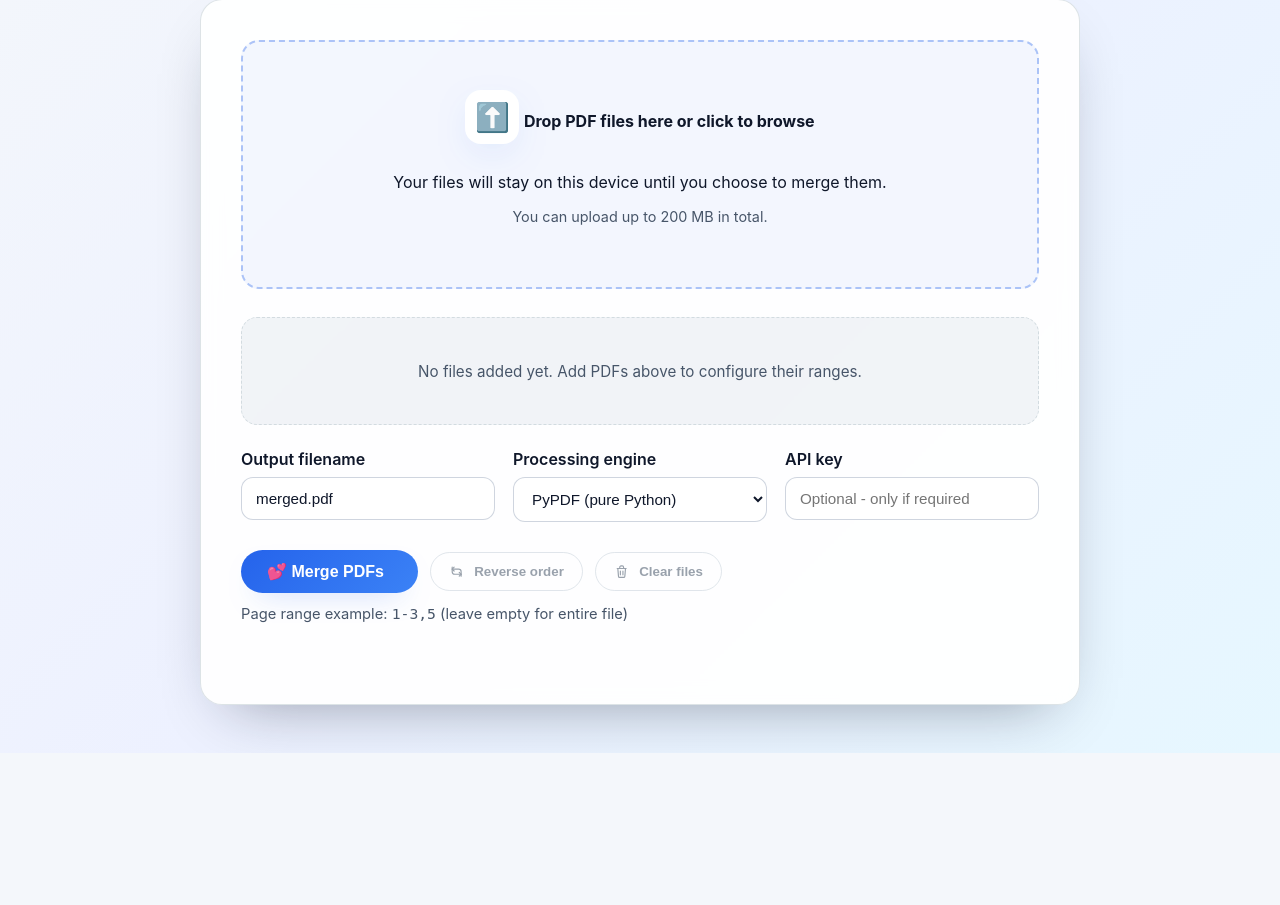
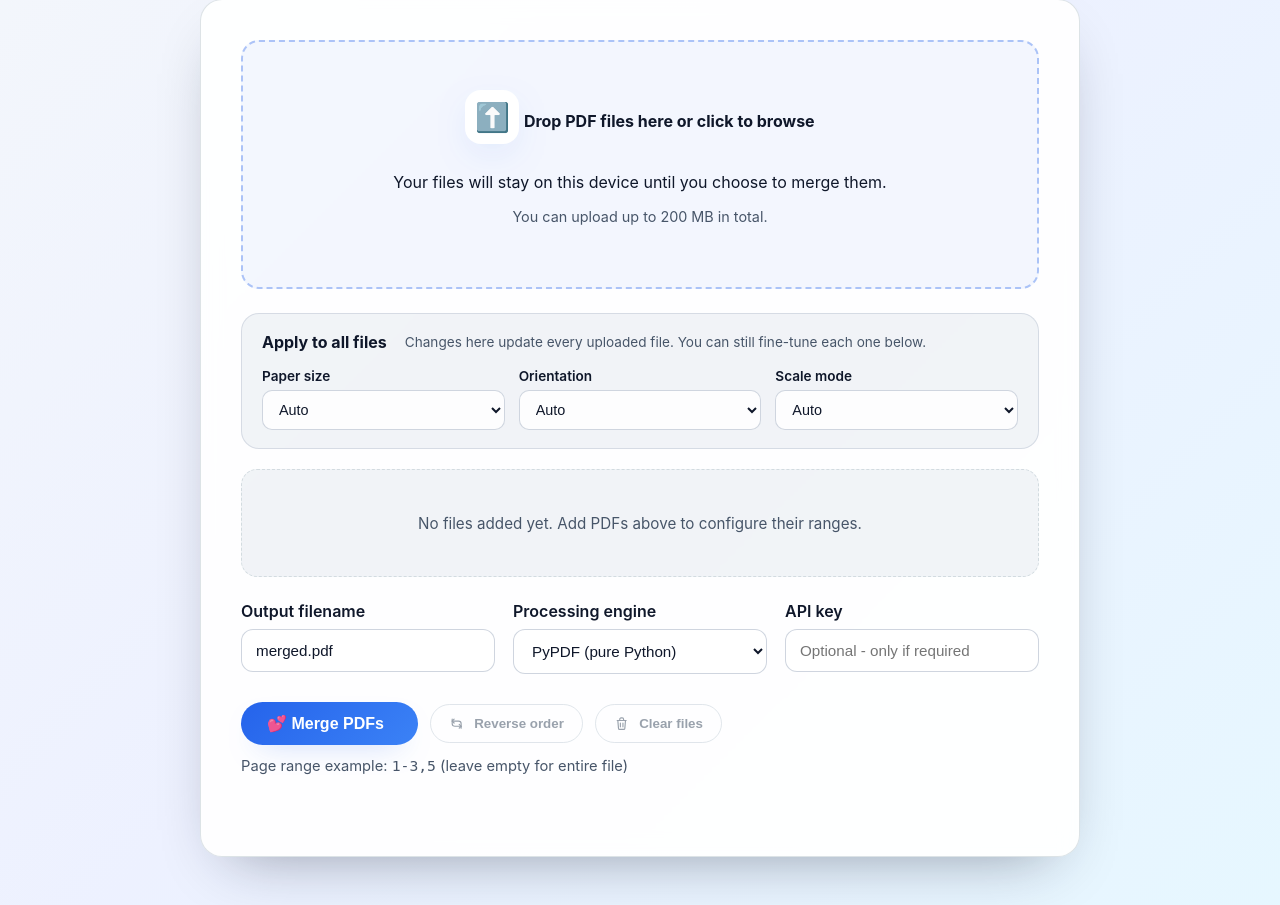
Before and after one commit to Mugen-Houyou/fastapi-pdf-merger, a FastAPI app: page / in a window 1280 px wide. Shown: the part 167-1072 px from the top of the page. Before the commit the page ends 920 px from the top, so only its background shows below. Run offline with FastAPI, Linux system fonts and the light colour scheme; some web fonts are replaced.

Commit message:
Add global dropdown controls for batch PDF options

```diff
--- a/app/static/css/app.css
+++ b/app/static/css/app.css
@@ -91,6 +91,54 @@ body.app {
     pointer-events: none;
 }
 
+.global-controls {
+    margin-top: 24px;
+    padding: 18px 20px;
+    border-radius: 18px;
+    background: rgba(148, 163, 184, .12);
+    border: 1px solid rgba(148, 163, 184, .3);
+    display: flex;
+    flex-direction: column;
+    gap: 16px;
+}
+
+.global-controls-header {
+    display: flex;
+    flex-wrap: wrap;
+    align-items: center;
+    gap: 10px 18px;
+}
+
+.global-controls-title {
+    font-weight: 700;
+    font-size: 1rem;
+    color: var(--text);
+}
+
+.global-controls-description {
+    font-size: .85rem;
+    color: var(--muted);
+}
+
+.global-controls-grid {
+    display: grid;
+    grid-template-columns: repeat(auto-fit, minmax(180px, 1fr));
+    gap: 14px;
+}
+
+.global-controls-grid label {
+    display: flex;
+    flex-direction: column;
+    gap: 6px;
+    font-size: .85rem;
+    color: var(--muted);
+}
+
+.global-controls-grid label span {
+    font-weight: 600;
+    color: var(--text);
+}
+
 .upload-limit {
     margin-top: 12px;
     color: var(--muted);
@@ -112,7 +160,7 @@ body.app {
 }
 
 .file-list {
-    margin: 28px 0 14px;
+    margin: 20px 0 14px;
     display: flex;
     flex-direction: column;
     gap: 12px;
--- a/app/static/js/app.js
+++ b/app/static/js/app.js
@@ -12,6 +12,9 @@
   const clearBtn = $('#clearBtn');
   const reverseBtn = $('#reverseBtn');
   const status = $('#status');
+  const globalPaper = $('#globalPaper');
+  const globalOrientation = $('#globalOrientation');
+  const globalFit = $('#globalFit');
 
   const { apiKeyRequired, defaults, endpoints, i18n = {}, locale = 'en', limits = {} } = window.__PDFMERGER__ || {
     apiKeyRequired: false,
@@ -23,6 +26,12 @@
   };
 
   const ROTATION_ORIENTATIONS = new Set(['rotate90', 'rotate180', 'rotate270']);
+
+  let globalOptions = {
+    paper_size: defaults.paper_size || 'auto',
+    orientation: defaults.orientation || 'auto',
+    fit_mode: defaults.fit_mode || 'auto',
+  };
 
   const translate = (key, params = {}) => {
     const parts = key.split('.');
@@ -332,11 +341,51 @@
     });
   };
 
-  const createDefaultOptions = () => ({
-    paper_size: defaults.paper_size || 'auto',
-    orientation: defaults.orientation || 'auto',
-    fit_mode: defaults.fit_mode || 'auto',
-  });
+  const createDefaultOptions = () => {
+    const orientation = globalOptions.orientation || 'auto';
+    return {
+      paper_size: globalOptions.paper_size || 'auto',
+      orientation,
+      fit_mode: ROTATION_ORIENTATIONS.has(orientation)
+        ? 'auto'
+        : (globalOptions.fit_mode || 'auto'),
+    };
+  };
+
+  const syncGlobalControls = () => {
+    if (globalPaper) globalPaper.value = globalOptions.paper_size || 'auto';
+    if (globalOrientation) globalOrientation.value = globalOptions.orientation || 'auto';
+    if (globalFit) {
+      const rotation = ROTATION_ORIENTATIONS.has(globalOptions.orientation);
+      if (rotation) {
+        globalFit.value = 'auto';
+        globalFit.disabled = true;
+      } else {
+        globalFit.disabled = false;
+        globalFit.value = globalOptions.fit_mode || 'auto';
+      }
+    }
+  };
+
+  const applyGlobalChange = (key, value, { forceFitAuto = false } = {}) => {
+    globalOptions = { ...globalOptions, [key]: value };
+    if (forceFitAuto) {
+      globalOptions.fit_mode = 'auto';
+    }
+
+    const previousOptions = fileOptions.slice();
+    fileOptions = files.map((_, index) => {
+      const existing = previousOptions[index]
+        ? { ...previousOptions[index] }
+        : createDefaultOptions();
+      const next = { ...existing, [key]: value };
+      if (forceFitAuto) next.fit_mode = 'auto';
+      return next;
+    });
+
+    refreshList();
+    syncGlobalControls();
+  };
 
   const addFiles = (newFiles) => {
     if (!newFiles?.length) return;
@@ -350,6 +399,7 @@
       fileOptions.push(createDefaultOptions());
     });
     refreshList();
+    syncGlobalControls();
   };
 
   const removeFile = (i) => {
@@ -513,12 +563,20 @@
       if (files.length <= 1) return;
       files.reverse();
       ranges.reverse();
+      fileOptions.reverse();
       refreshList();
       setStatus(translate('messages.reordered'), 'info');
     });
   }
 
-  clearBtn.addEventListener('click', () => { files = []; ranges = []; refreshList(); setStatus(translate('messages.cleared'), 'info'); });
+  clearBtn.addEventListener('click', () => {
+    files = [];
+    ranges = [];
+    fileOptions = [];
+    refreshList();
+    setStatus(translate('messages.cleared'), 'info');
+    syncGlobalControls();
+  });
 
   mergeBtn.addEventListener('click', async () => {
     if (files.length === 0) { alert(translate('messages.select_one')); return; }
@@ -604,4 +662,32 @@
       mergeBtn.textContent = translate('buttons.merge');
     }
   });
+
+  if (globalPaper) {
+    globalPaper.addEventListener('change', () => {
+      const value = globalPaper.value || 'auto';
+      applyGlobalChange('paper_size', value);
+    });
+  }
+
+  if (globalOrientation) {
+    globalOrientation.addEventListener('change', () => {
+      const value = globalOrientation.value || 'auto';
+      const isRotation = ROTATION_ORIENTATIONS.has(value);
+      applyGlobalChange('orientation', value, { forceFitAuto: isRotation });
+    });
+  }
+
+  if (globalFit) {
+    globalFit.addEventListener('change', () => {
+      if (ROTATION_ORIENTATIONS.has(globalOptions.orientation)) {
+        syncGlobalControls();
+        return;
+      }
+      const value = globalFit.value || 'auto';
+      applyGlobalChange('fit_mode', value);
+    });
+  }
+
+  syncGlobalControls();
 })();
--- a/app/templates/index.html
+++ b/app/templates/index.html
@@ -19,6 +19,42 @@
       <p class="upload-limit">{{ t.upload_limit_note.format(limit=limits.total_upload_mb) }}</p>
     </div>
   </label>
+
+  <section class="global-controls" aria-label="{{ t.global_controls_title }}">
+    <div class="global-controls-header">
+      <span class="global-controls-title">{{ t.global_controls_title }}</span>
+      <span class="global-controls-description">{{ t.global_controls_description }}</span>
+    </div>
+    <div class="global-controls-grid">
+      <label>
+        <span>{{ t.paper_size_label }}</span>
+        <select id="globalPaper" class="option-select">
+          <option value="auto" {% if defaults.paper_size == 'auto' %}selected{% endif %}>{{ t.paper_size_auto }}</option>
+          <option value="A4" {% if defaults.paper_size == 'A4' %}selected{% endif %}>{{ t.paper_size_a4 }}</option>
+          <option value="Letter" {% if defaults.paper_size == 'Letter' %}selected{% endif %}>{{ t.paper_size_letter }}</option>
+        </select>
+      </label>
+      <label>
+        <span>{{ t.orientation_label }}</span>
+        <select id="globalOrientation" class="option-select">
+          <option value="auto" {% if defaults.orientation == 'auto' %}selected{% endif %}>{{ t.orientation_auto }}</option>
+          <option value="portrait" {% if defaults.orientation == 'portrait' %}selected{% endif %}>{{ t.orientation_portrait }}</option>
+          <option value="landscape" {% if defaults.orientation == 'landscape' %}selected{% endif %}>{{ t.orientation_landscape }}</option>
+          <option value="rotate90" {% if defaults.orientation == 'rotate90' %}selected{% endif %}>{{ t.orientation_rotate90 }}</option>
+          <option value="rotate180" {% if defaults.orientation == 'rotate180' %}selected{% endif %}>{{ t.orientation_rotate180 }}</option>
+          <option value="rotate270" {% if defaults.orientation == 'rotate270' %}selected{% endif %}>{{ t.orientation_rotate270 }}</option>
+        </select>
+      </label>
+      <label>
+        <span>{{ t.scale_mode_label }}</span>
+        <select id="globalFit" class="option-select">
+          <option value="auto" {% if defaults.fit_mode == 'auto' %}selected{% endif %}>{{ t.scale_mode_auto }}</option>
+          <option value="letterbox" {% if defaults.fit_mode == 'letterbox' %}selected{% endif %}>{{ t.scale_mode_letterbox }}</option>
+          <option value="crop" {% if defaults.fit_mode == 'crop' %}selected{% endif %}>{{ t.scale_mode_crop }}</option>
+        </select>
+      </label>
+    </div>
+  </section>
 
   <div id="files" class="file-list empty">
     <p class="empty-state">{{ t.empty_state }}</p>
--- a/app/utils/i18n.py
+++ b/app/utils/i18n.py
@@ -30,17 +30,22 @@ TRANSLATIONS: Dict[str, Dict[str, Any]] = {
             "engine_pypdf": "PyPDF (pure Python)",
             "engine_pikepdf": "pikepdf (fast C++ backend)",
             "paper_size_label": "Paper size",
+            "paper_size_auto": "Auto",
             "paper_size_a4": "A4",
             "paper_size_letter": "U.S. Letter",
             "orientation_label": "Orientation",
+            "orientation_auto": "Auto",
             "orientation_portrait": "Portrait",
             "orientation_landscape": "Landscape",
             "orientation_rotate90": "Rotate 90°",
             "orientation_rotate180": "Rotate 180°",
             "orientation_rotate270": "Rotate 270°",
             "scale_mode_label": "Scale mode",
+            "scale_mode_auto": "Auto",
             "scale_mode_letterbox": "Letterbox (contain)",
             "scale_mode_crop": "Crop (cover)",
+            "global_controls_title": "Apply to all files",
+            "global_controls_description": "Changes here update every uploaded file. You can still fine-tune each one below.",
             "merge_button": "💕 Merge PDFs",
             "reverse_button": "Reverse order",
             "clear_button": "Clear files",
@@ -118,17 +123,22 @@ TRANSLATIONS: Dict[str, Dict[str, Any]] = {
             "engine_pypdf": "PyPDF (순수 파이썬)",
             "engine_pikepdf": "pikepdf (고속 C++ 백엔드)",
             "paper_size_label": "용지 크기",
+            "paper_size_auto": "자동",
             "paper_size_a4": "A4",
             "paper_size_letter": "U.S. 레터",
             "orientation_label": "방향",
+            "orientation_auto": "자동",
             "orientation_portrait": "세로",
             "orientation_landscape": "가로",
             "orientation_rotate90": "90도 회전",
             "orientation_rotate180": "180도 회전",
             "orientation_rotate270": "270도 회전",
             "scale_mode_label": "배치 방식",
+            "scale_mode_auto": "자동",
             "scale_mode_letterbox": "레터박스(전체 보기)",
             "scale_mode_crop": "크롭(채우기)",
+            "global_controls_title": "전체 파일 일괄 적용",
+            "global_controls_description": "아래 개별 설정은 그대로 두고, 여기에서 모든 파일에 공통 옵션을 빠르게 적용하세요.",
             "merge_button": "💕 PDF 병합",
             "reverse_button": "순서 거꾸로",
             "clear_button": "전체 목록 지우기",
```
